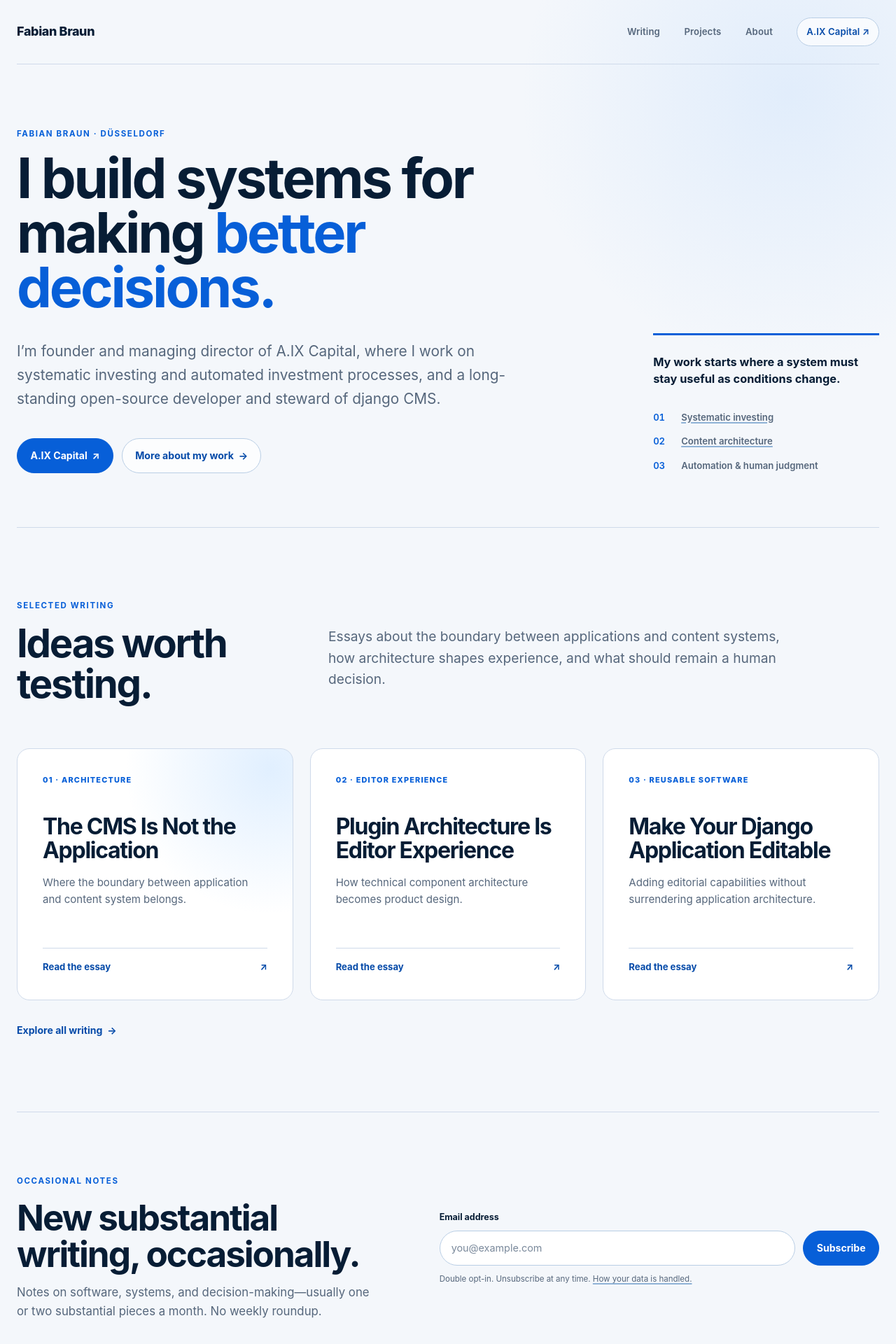
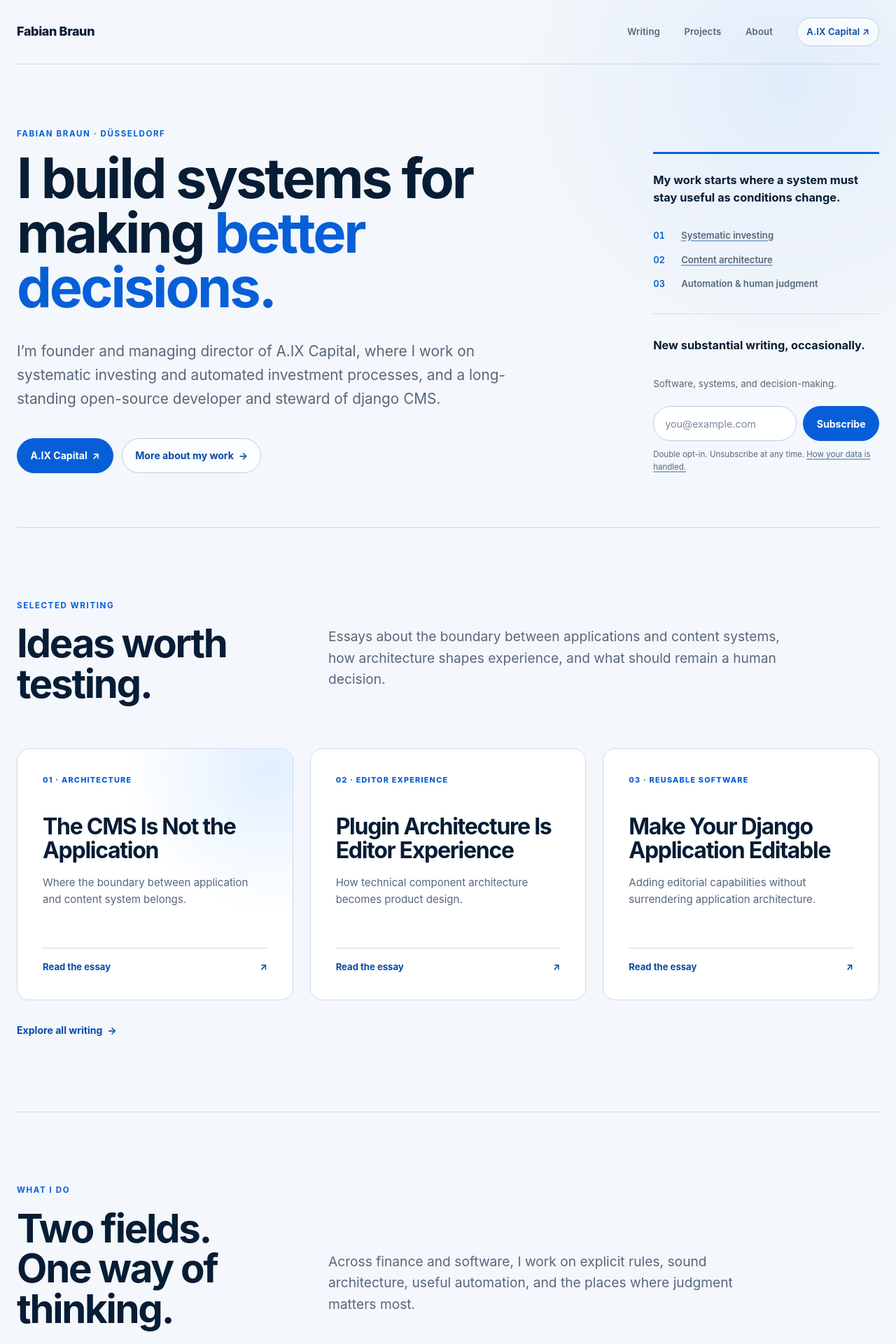
Before and after one commit to fsbraun/fsbraun.github.io, a Jekyll site: the page built from index.md, in a window 1280 px wide. Shown: the top 1920 px of the page at 70% size. Built offline with Jekyll 4.4.1, drawn with Linux system fonts in a browser that asks for light colours.

Commit message:
fix: Move subscribe above the fold

```diff
--- a/_includes/newsletter-signup.html
+++ b/_includes/newsletter-signup.html
@@ -1,8 +1,13 @@
-<section id="newsletter" class="newsletter-signup" aria-labelledby="newsletter-heading">
+<section id="newsletter" class="newsletter-signup{% if include.variant == 'compact' %} newsletter-signup--compact{% endif %}" aria-labelledby="newsletter-heading">
   <div class="newsletter-signup-copy">
+    {% if include.variant == "compact" %}
+    <p id="newsletter-heading" class="hero-context-lede">New substantial writing, occasionally.</p>
+    <p>Software, systems, and decision-making.</p>
+    {% else %}
     <p class="eyebrow">Occasional notes</p>
     <h2 id="newsletter-heading">New substantial writing, occasionally.</h2>
     <p>Notes on software, systems, and decision-making—usually one or two substantial pieces a month. No weekly roundup.</p>
+    {% endif %}
   </div>
   <form
     class="newsletter-signup-form"
--- a/assets/css/style.css
+++ b/assets/css/style.css
@@ -520,6 +520,47 @@ h3 {
   line-height: 1.5;
 }
 
+.newsletter-signup--compact {
+  display: block;
+  margin-top: 2rem;
+  padding: 2rem 0 0;
+}
+
+.newsletter-signup--compact .newsletter-signup-copy h2 {
+  margin-bottom: 0.7rem;
+  font-size: clamp(1.45rem, 2.2vw, 1.9rem);
+  line-height: 1.08;
+}
+
+.newsletter-signup--compact .newsletter-signup-copy > p:last-child {
+  margin-bottom: 1.35rem;
+  font-size: 0.84rem;
+  line-height: 1.55;
+}
+
+.newsletter-signup--compact .newsletter-signup-controls {
+  align-items: stretch;
+  flex-direction: row;
+  gap: 0.6rem;
+}
+
+.newsletter-signup--compact .newsletter-signup-form label {
+  position: absolute;
+  width: 1px;
+  height: 1px;
+  padding: 0;
+  margin: -1px;
+  overflow: hidden;
+  clip: rect(0, 0, 0, 0);
+  white-space: nowrap;
+  border: 0;
+}
+
+.newsletter-signup--compact .newsletter-signup-controls .button {
+  width: auto;
+  flex: 0 0 auto;
+}
+
 .status {
   white-space: nowrap;
   padding: 0.25rem 0.48rem;
@@ -924,6 +965,19 @@ h3 {
     grid-template-columns: repeat(3, minmax(0, 1fr));
   }
 
+  .hero-context > .newsletter-signup--compact {
+    display: grid;
+    grid-column: 1 / -1;
+    grid-template-columns: minmax(220px, 0.7fr) minmax(0, 1.3fr);
+    gap: 2rem;
+    align-items: end;
+    margin-top: 0;
+  }
+
+  .hero-context > .newsletter-signup--compact .newsletter-signup-copy > p:last-child {
+    margin-bottom: 0;
+  }
+
   .writing-list,
   .project-grid {
     grid-template-columns: repeat(2, minmax(0, 1fr));
@@ -967,6 +1021,7 @@ h3 {
   .section-heading,
   .page-heading,
   .category-section,
+  .hero,
   .newsletter-signup,
   .about-card-wide,
   .about-connection,
--- a/index.md
+++ b/index.md
@@ -13,13 +13,14 @@ description: Fabian Braun builds systems for making better decisions in systemat
       <a class="button" href="{{ '/about/' | relative_url }}">More about my work&nbsp; →</a>
     </div>
   </div>
-  <aside class="hero-context" aria-label="Areas of focus">
+  <aside class="hero-context" aria-label="Areas of focus and email updates">
     <p class="hero-context-lede">My work starts where a system must stay useful as conditions change.</p>
     <ol>
       <li><span>01</span> <a href="https://www.aix-capital.com/">Systematic investing</a></li>
       <li><span>02</span> <a href="{{ '/projects/' | relative_url }}">Content architecture</a></li>
       <li><span>03</span> Automation &amp; human judgment</li>
     </ol>
+    {% include newsletter-signup.html variant="compact" %}
   </aside>
 </section>
 
@@ -54,8 +55,6 @@ description: Fabian Braun builds systems for making better decisions in systemat
   <a class="section-link" href="{{ '/writing/' | relative_url }}">Explore all writing&nbsp; →</a>
 </section>
 
-{% include newsletter-signup.html %}
-
 <section class="section" aria-label="Fields of work">
   <div class="section-heading">
     <div>
```
Also changed, not shown: about.md (+2 -0 lines), projects.md (+2 -0 lines).
